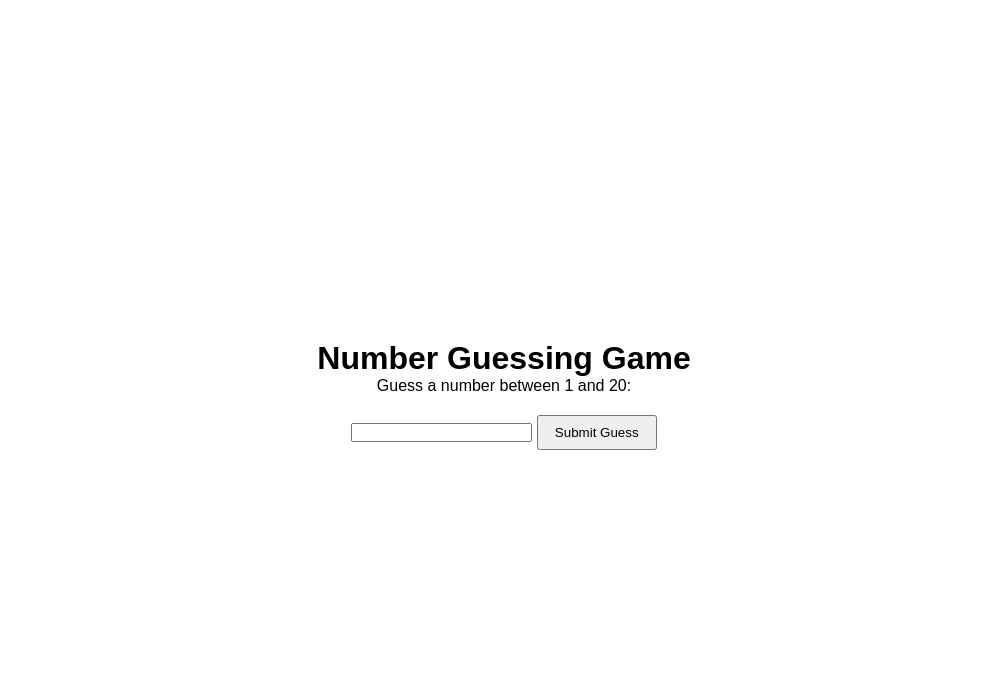
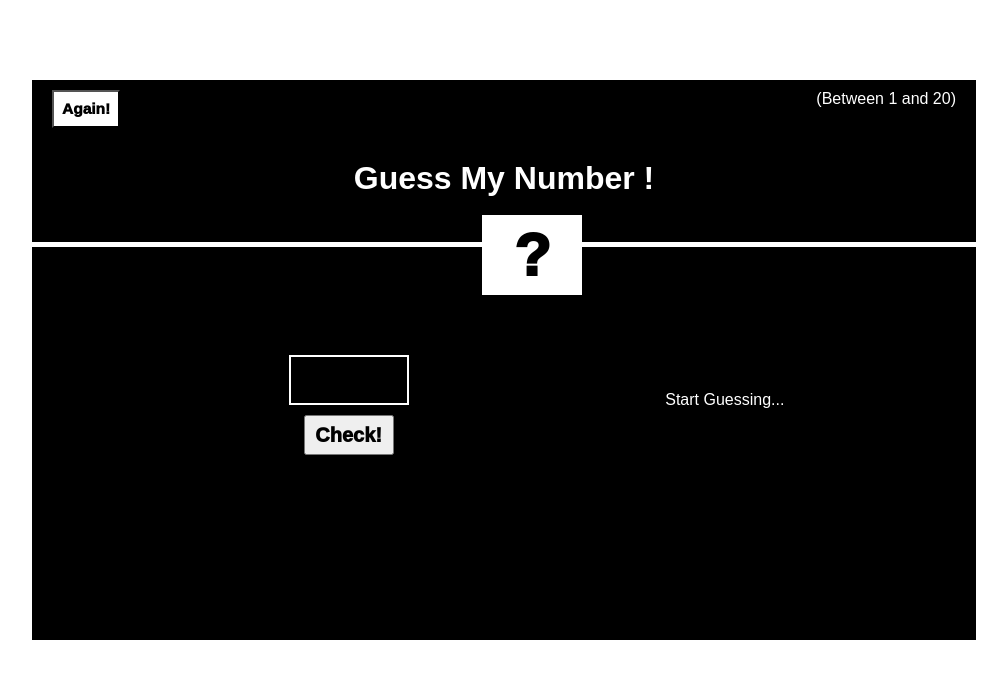
Before and after one commit to Sameerkhan313/Guess-Number-Game, a plain HTML site: page Index.html in a window 1280 px wide. Shown: the whole page, without its empty margins (136-1143 px from the left). Drawn offline with Linux system fonts and the light colour scheme.

Commit message:
Add New Files

```diff
--- a/Index.html
+++ b/Index.html
@@ -7,13 +7,23 @@
     <link rel="stylesheet" href="style.css">
 </head>
 <body>
-    <div class="container">
-        <h1>Number Guessing Game</h1>
-        <p>Guess a number between 1 and 20:</p>
-        <input type="number" id="guessField">
-        <button onclick="checkGuess()">Submit Guess</button>
-        <p id="message"></p>
-    </div>
+        <div class="upperSection">
+            <button id="againBtn">Again!</button>
+            <p>(Between 1 and 20)</p>
+        </div>
+        <div class="container">
+            <h1>Guess My Number !</h1>
+            <p id="line"></p>
+            <p id="questionMark">?</p>
+            <!-- <p>Guess a number between 1 and 20:</p> -->
+             <div class="lowerSection">
+                 <div class="checkSection">
+                     <input type="number" id="guessField">
+                     <button id="checkBtn" onclick="checkGuess()">Check!</button>
+                    </div>
+                    <p id="message">Start Guessing...</p>
+                </div>
+        </div>
 
     <script src="app.js"></script>
 </body>
--- a/app.js
+++ b/app.js
@@ -18,6 +18,8 @@ function checkGuess() {
     if (userGuess === randomNumber) {
         message.innerHTML = `Congratulations! You guessed the number ${randomNumber} correctly in ${guesses} guesses.`;
         message.style.color = 'green';
+        let questionMark = document.querySelector("#questionMark")
+        questionMark.textContent = randomNumber
         disableInput();
     } else if (userGuess > randomNumber) {
         message.innerHTML = 'Too high. Try again.';
@@ -36,3 +38,9 @@ function disableInput() {
     document.getElementById('guessField').disabled = true;
     document.querySelector('button').disabled = true;
 }
+
+let againBtn = document.querySelector("#againBtn")
+againBtn.addEventListener("click", ()=>{
+    location.reload()
+
+})
--- a/style.css
+++ b/style.css
@@ -7,21 +7,111 @@ body {
     font-family: Arial, sans-serif;
     display: flex;
     justify-content: center;
+    flex-direction: column;
     align-items: center;
-    height: 100vh;
-    margin: 0;
+    /* height: 100vh;
+    margin: 0; */
+    /* background-color: black;
+    color: white; */
+    margin: 80px 50px;
+}
+.upperSection{
+    background-color: black;
+    color: white;
+    width: 80%;
+    height: 10vh;
+    /* background-color: yellow; */
+    display: flex;
+    align-items: flex-start ;
+    justify-content: space-between;
+}
+.upperSection p {
+    margin-top: 10px;
+    margin-right: 20px;
+}
+
+#againBtn{
+    font-size: 15.5px;
+    font-weight: 1000;
+    margin-top: 10px;
+    margin-left: 20px;
+    background-color: white;
+    color: black;
+    padding: 8px;
+    cursor: pointer;
 }
 
 .container {
+    width: 80%;
+    height: 60vh;
+    background-color: black;
+    color: white;
     text-align: center;
 }
+#line{
+    margin:45px 0px;
+    width: 100%;
+    height: 1%;
+    background-color: white;
+}
+#questionMark{
+    width: 100px;
+    height: 80px;
+    background-color: white;
+    color: black;
+    display: flex;
+    justify-content: center;
+    align-items: center;
+    font-size: 60px;
+    font-weight: 1000;
+    /* position: absolute; */
+    margin-left: 450px;
+    margin-top: -8.1%;
+}
 
-button {
+.cocontainer button {
     margin-top: 10px;
     padding: 8px 16px;
     cursor: pointer;
 }
 
-p {
+.container p {
     margin-bottom: 10px;
 }
+
+.lowerSection{
+    display: flex;
+    justify-content: space-evenly;
+    align-items: center;
+}
+
+.checkSection{
+    display: flex;
+    justify-content: center;
+    align-items: center;
+    flex-direction: column;
+    gap: 10px;
+    /* margin-top: 40px;
+    margin-left:100px ; */
+    /* background-color: white; */
+    width: 250px;
+    height: 200px;
+}
+
+.checkSection input{
+    width: 120px;
+    height: 50px;
+    color: white;
+    font-size: 50px;
+    text-align: center;
+    background-color:black;
+    border: 2px solid white;
+}
+
+.checkSection button{
+    width: 90px;
+    height: 40px;
+    cursor: pointer;
+    font-size: 20px;
+    font-weight: 1000;
+}
```
